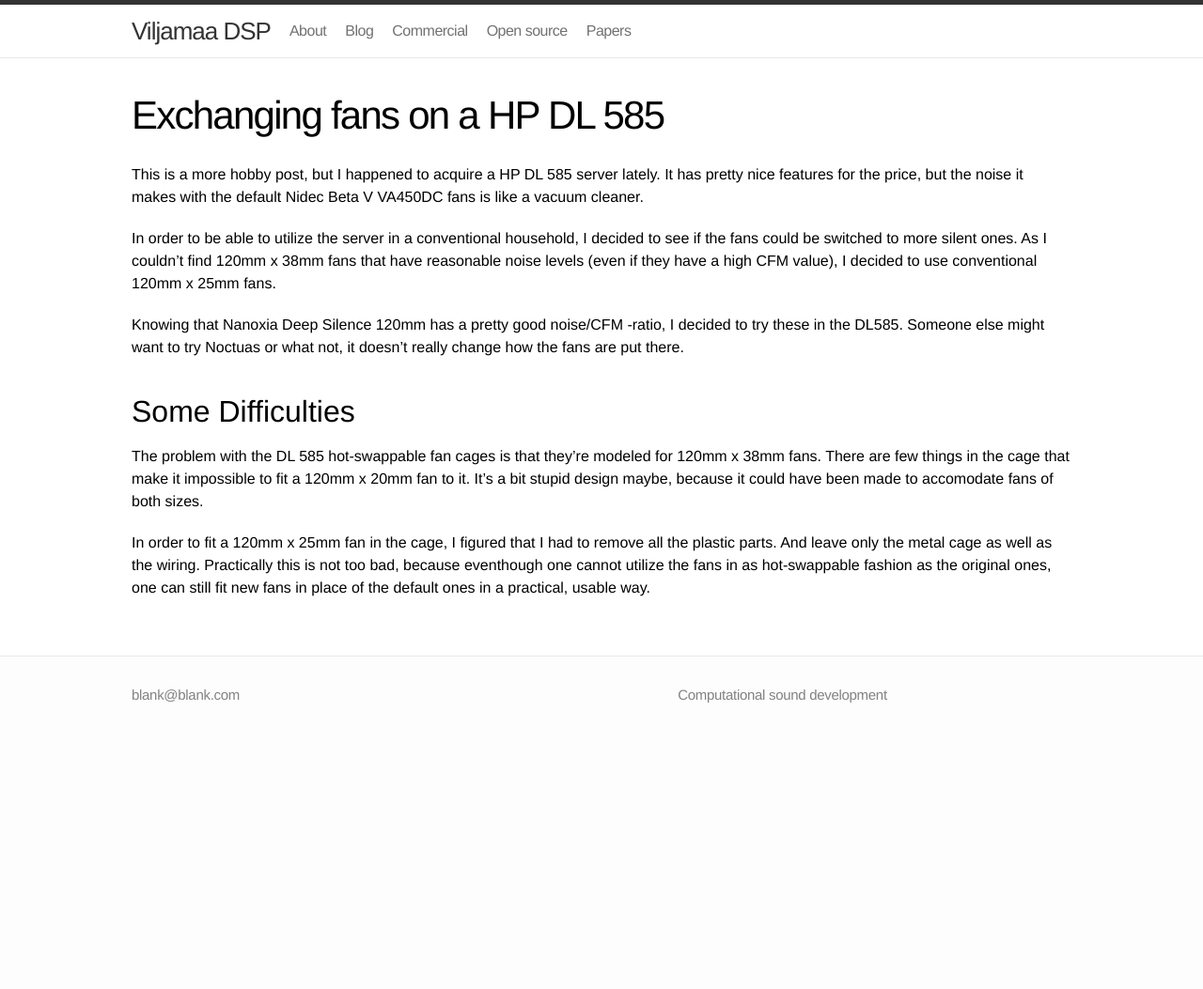
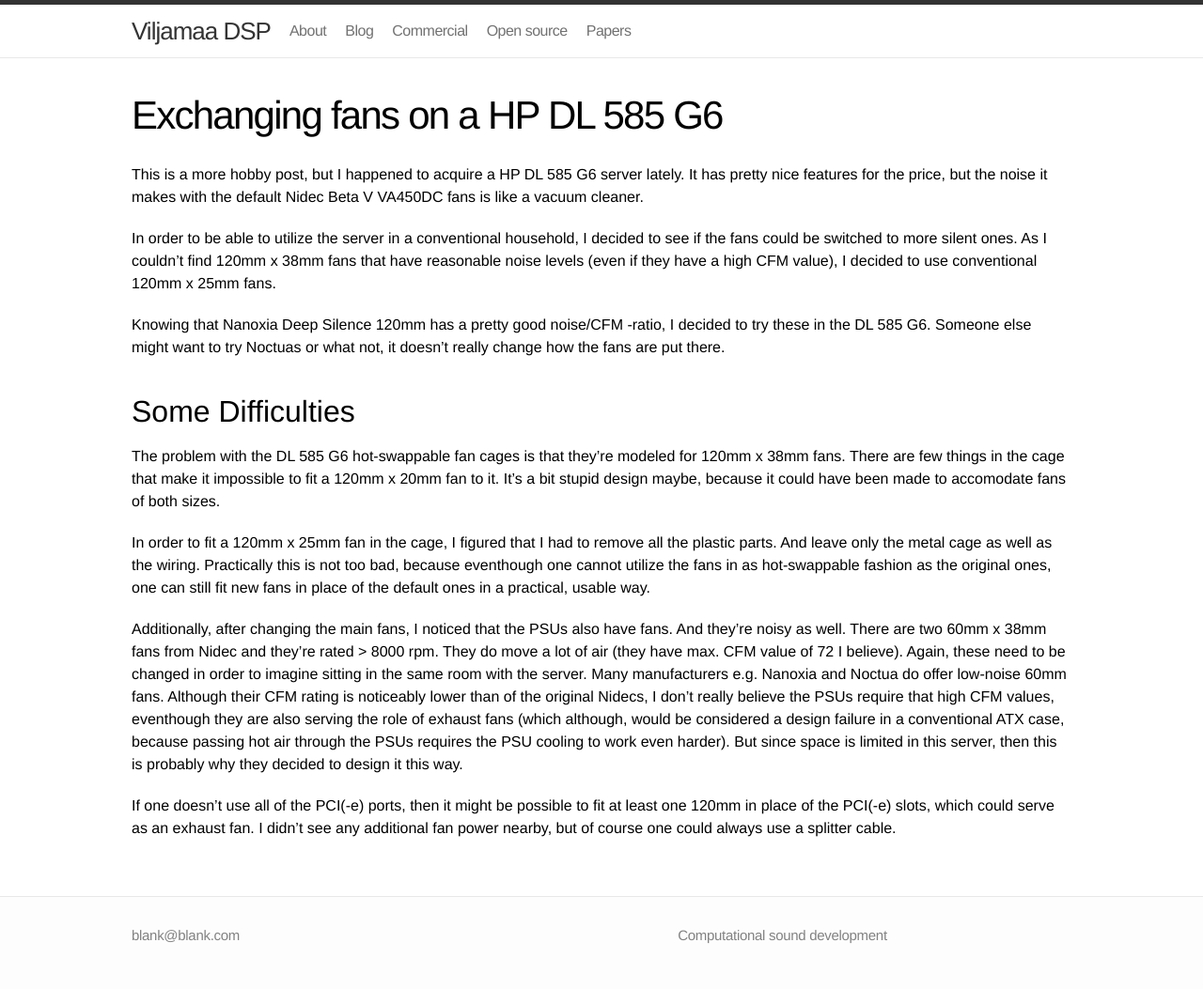
Before and after one commit to mviljamaa/mviljamaa.github.io, a Jekyll site: the page built from blog/2011-05-08/index.markdown, in a window 1280 px wide. Shown: the whole page at 94% size. Built offline with Jekyll 4.4.1, drawn with Linux system fonts in a browser that asks for light colours; before the commit the page ends 900 px from its top, so only the background shows below that.

Commit message:
Update index.markdown

```diff
--- a/blog/2011-05-08/index.markdown
+++ b/blog/2011-05-08/index.markdown
@@ -2,7 +2,7 @@
 layout: page
 status: publish
 published: true
-title: 'Exchanging fans on a HP DL 585'
+title: 'Exchanging fans on a HP DL 585 G6'
 date: '2011-05-08 17:48:12 +0200'
 date_gmt: '2011-05-08 17:48:12 +0200'
 categories: [rnd]
@@ -10,19 +10,23 @@ order: 70
 tags: []
 ---
 
-This is a more hobby post, but I happened to acquire a HP DL 585 server lately. It has pretty nice features for the price,
+This is a more hobby post, but I happened to acquire a HP DL 585 G6 server lately. It has pretty nice features for the price,
 but the noise it makes with the default Nidec Beta V VA450DC fans is like a vacuum cleaner.
 
 In order to be able to utilize the server in a conventional household, I decided to see if the fans could be switched to more silent ones. As I couldn't find 120mm x 38mm
 fans that have reasonable noise levels (even if they have a high CFM value), I decided to use conventional 120mm x 25mm fans.
 
-Knowing that Nanoxia Deep Silence 120mm has a pretty good noise/CFM -ratio, I decided to try these in the DL585. Someone else might want to try Noctuas or what not, it doesn't
+Knowing that Nanoxia Deep Silence 120mm has a pretty good noise/CFM -ratio, I decided to try these in the DL 585 G6. Someone else might want to try Noctuas or what not, it doesn't
 really change how the fans are put there.
 
 # Some Difficulties
 
-The problem with the DL 585 hot-swappable fan cages is that they're modeled for 120mm x 38mm fans. There are few things in the cage that make it impossible to fit a 120mm x 20mm fan to it. It's a bit stupid design maybe, because
+The problem with the DL 585 G6 hot-swappable fan cages is that they're modeled for 120mm x 38mm fans. There are few things in the cage that make it impossible to fit a 120mm x 20mm fan to it. It's a bit stupid design maybe, because
 it could have been made to accomodate fans of both sizes.
 
 In order to fit a 120mm x 25mm fan in the cage, I figured that I had to remove all the plastic parts. And leave only the metal cage as well as the wiring.
 Practically this is not too bad, because eventhough one cannot utilize the fans in as hot-swappable fashion as the original ones, one can still fit new fans in place of the default ones in a practical, usable way.
+
+Additionally, after changing the main fans, I noticed that the PSUs also have fans. And they're noisy as well. There are two 60mm x 38mm fans from Nidec and they're rated > 8000 rpm. They do move a lot of air (they have max. CFM value of 72 I believe). Again, these need to be changed in order to imagine sitting in the same room with the server. Many manufacturers e.g. Nanoxia and Noctua do offer low-noise 60mm fans. Although their CFM rating is noticeably lower than of the original Nidecs, I don't really believe the PSUs require that high CFM values, eventhough they are also serving the role of exhaust fans (which although, would be considered a design failure in a conventional ATX case, because passing hot air through the PSUs requires the PSU cooling to work even harder). But since space is limited in this server, then this is probably why they decided to design it this way.
+
+If one doesn't use all of the PCI(-e) ports, then it might be possible to fit at least one 120mm in place of the PCI(-e) slots, which could serve as an exhaust fan. I didn't see any additional fan power nearby, but of course one could always use a splitter cable.
```
